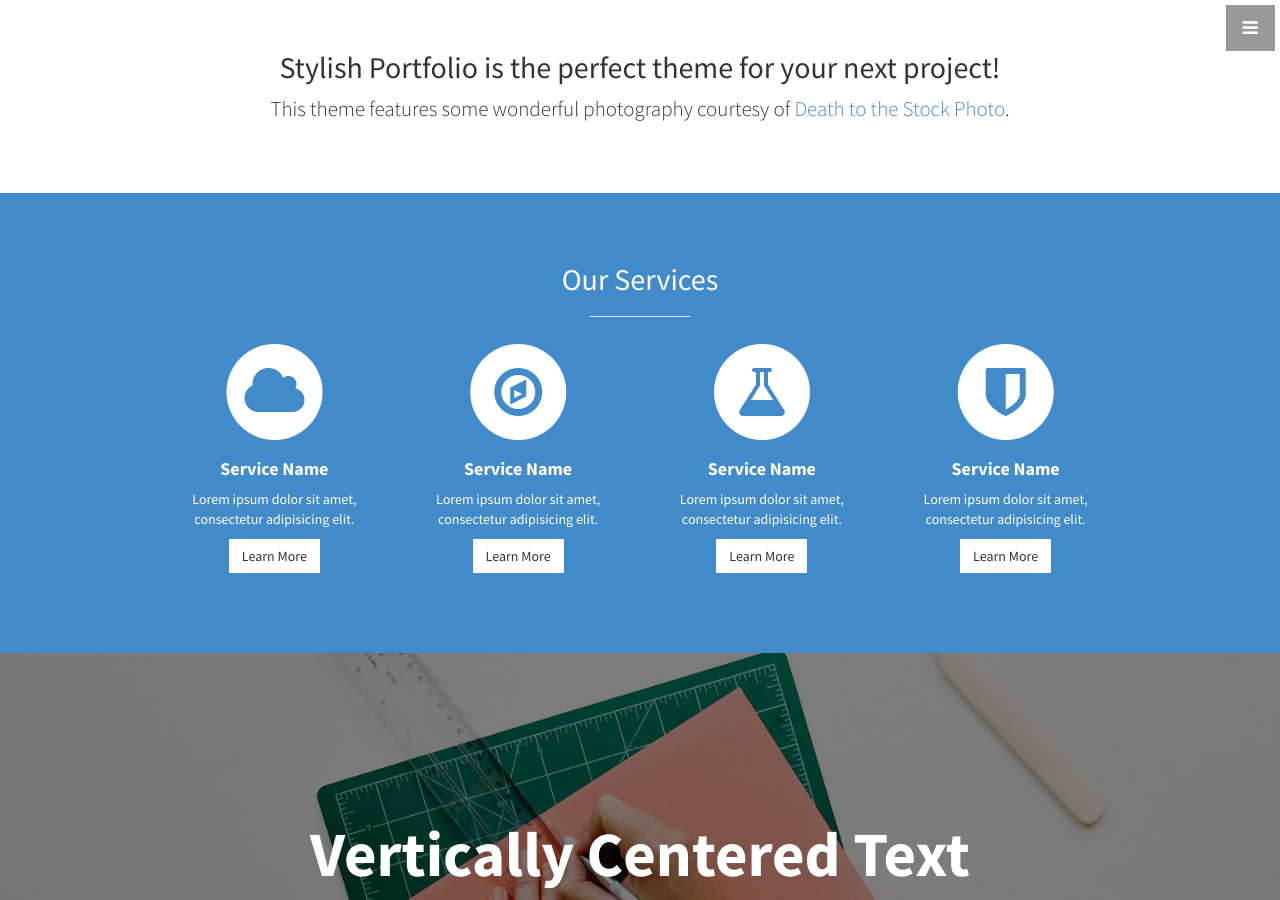
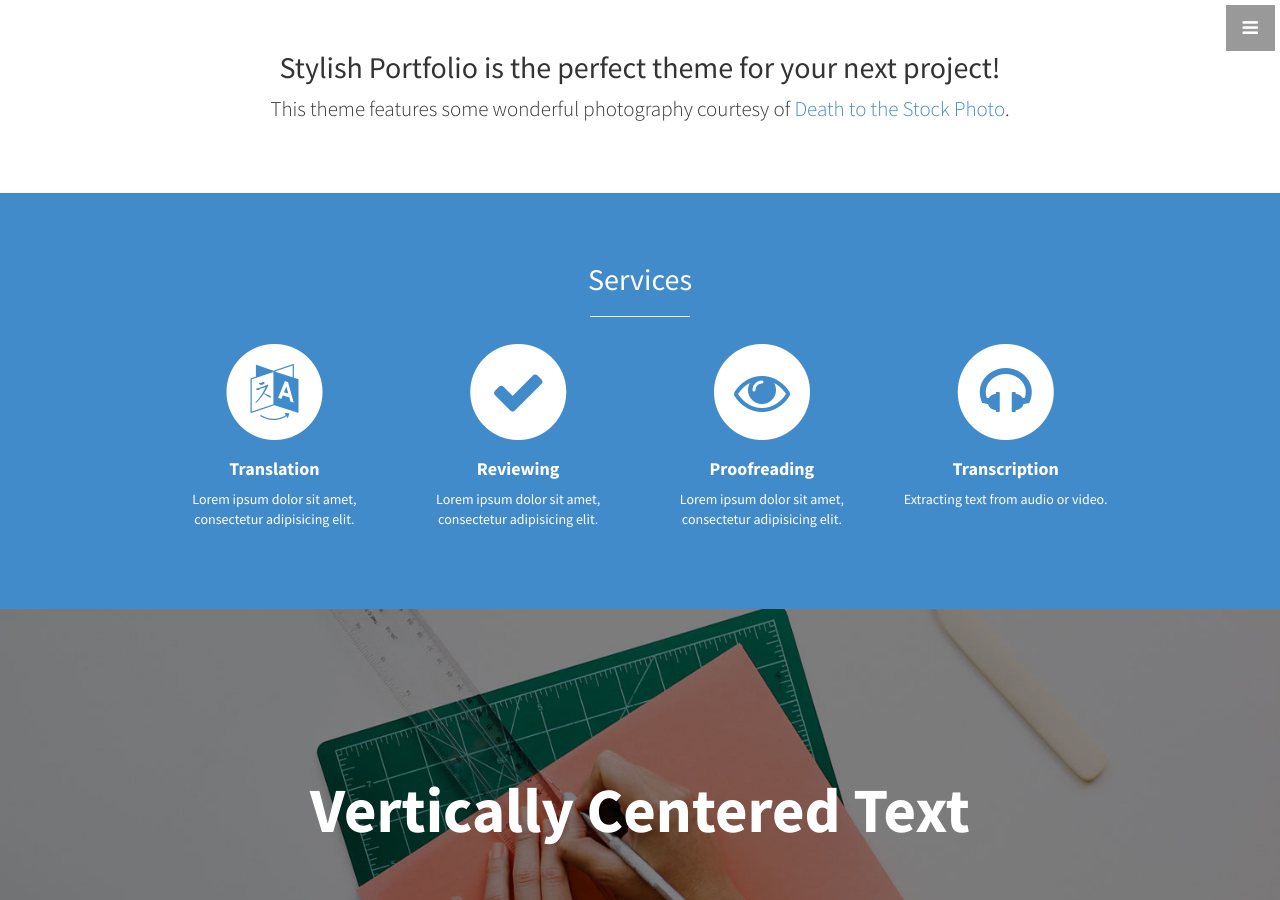
Before and after one commit to jeroendeswaef/website-serena-v3, a Jekyll site: the page index.html, which Jekyll copies as it is, in a window 1280 px wide and 900 px high, scrolled down 919 px. Built offline with Jekyll 4.4.1, drawn with Linux system fonts in a browser that asks for light colours.

Commit message:
added services icons

```diff
--- a/index.html
+++ b/index.html
@@ -92,59 +92,59 @@
         <div class="container">
             <div class="row text-center">
                 <div class="col-lg-10 col-lg-offset-1">
-                    <h2>Our Services</h2>
+                    <h2>Services</h2>
                     <hr class="small">
                     <div class="row">
                         <div class="col-md-3 col-sm-6">
                             <div class="service-item">
                                 <span class="fa-stack fa-4x">
                                 <i class="fa fa-circle fa-stack-2x"></i>
-                                <i class="fa fa-cloud fa-stack-1x text-primary"></i>
+                                <i class="fa fa-language fa-stack-1x text-primary"></i>
                             </span>
                                 <h4>
-                                    <strong>Service Name</strong>
+                                    <strong>Translation</strong>
                                 </h4>
                                 <p>Lorem ipsum dolor sit amet, consectetur adipisicing elit.</p>
-                                <a href="#" class="btn btn-light">Learn More</a>
+                                <!--<a href="#" class="btn btn-light">Learn More</a>-->
                             </div>
                         </div>
                         <div class="col-md-3 col-sm-6">
                             <div class="service-item">
                                 <span class="fa-stack fa-4x">
                                 <i class="fa fa-circle fa-stack-2x"></i>
-                                <i class="fa fa-compass fa-stack-1x text-primary"></i>
+                                <i class="fa fa-check fa-stack-1x text-primary"></i>
                             </span>
                                 <h4>
-                                    <strong>Service Name</strong>
+                                    <strong>Reviewing</strong>
                                 </h4>
                                 <p>Lorem ipsum dolor sit amet, consectetur adipisicing elit.</p>
-                                <a href="#" class="btn btn-light">Learn More</a>
+                                <!--<a href="#" class="btn btn-light">Learn More</a>-->
                             </div>
                         </div>
                         <div class="col-md-3 col-sm-6">
                             <div class="service-item">
                                 <span class="fa-stack fa-4x">
                                 <i class="fa fa-circle fa-stack-2x"></i>
-                                <i class="fa fa-flask fa-stack-1x text-primary"></i>
+                                <i class="fa fa-eye fa-stack-1x text-primary"></i>
                             </span>
                                 <h4>
-                                    <strong>Service Name</strong>
+                                    <strong>Proofreading</strong>
                                 </h4>
                                 <p>Lorem ipsum dolor sit amet, consectetur adipisicing elit.</p>
-                                <a href="#" class="btn btn-light">Learn More</a>
+                                <!--<a href="#" class="btn btn-light">Learn More</a>-->
                             </div>
                         </div>
                         <div class="col-md-3 col-sm-6">
                             <div class="service-item">
                                 <span class="fa-stack fa-4x">
                                 <i class="fa fa-circle fa-stack-2x"></i>
-                                <i class="fa fa-shield fa-stack-1x text-primary"></i>
+                                <i class="fa fa-headphones fa-stack-1x text-primary"></i>
                             </span>
                                 <h4>
-                                    <strong>Service Name</strong>
+                                    <strong>Transcription</strong>
                                 </h4>
-                                <p>Lorem ipsum dolor sit amet, consectetur adipisicing elit.</p>
-                                <a href="#" class="btn btn-light">Learn More</a>
+                                <p>Extracting text from audio or video.</p>
+                                <!--<a href="#" class="btn btn-light">Learn More</a>-->
                             </div>
                         </div>
                     </div>
```
